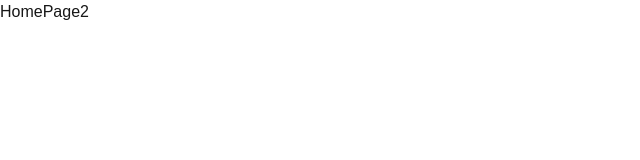
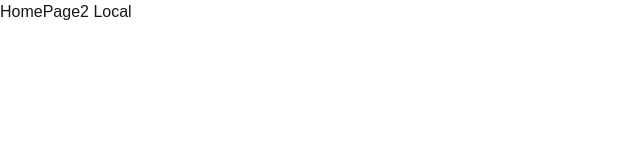
Before and after one commit to ravi-kaliya/test5, a Next.js app: page / in a window 1280 px wide. Shown: the top 160 px of the page, without its empty margins (0-640 px from the left). Built offline with nearby package versions, Linux system fonts and the light colour scheme.

Commit message:
Update Home component title to include 'Local'

```diff
--- a/app/page.tsx
+++ b/app/page.tsx
@@ -1,6 +1,6 @@
 'use client';
 export default function Home() {
   return (
-    <h2>HomePage2</h2>
+    <h2>HomePage2 Local</h2>
   );
 }
```
